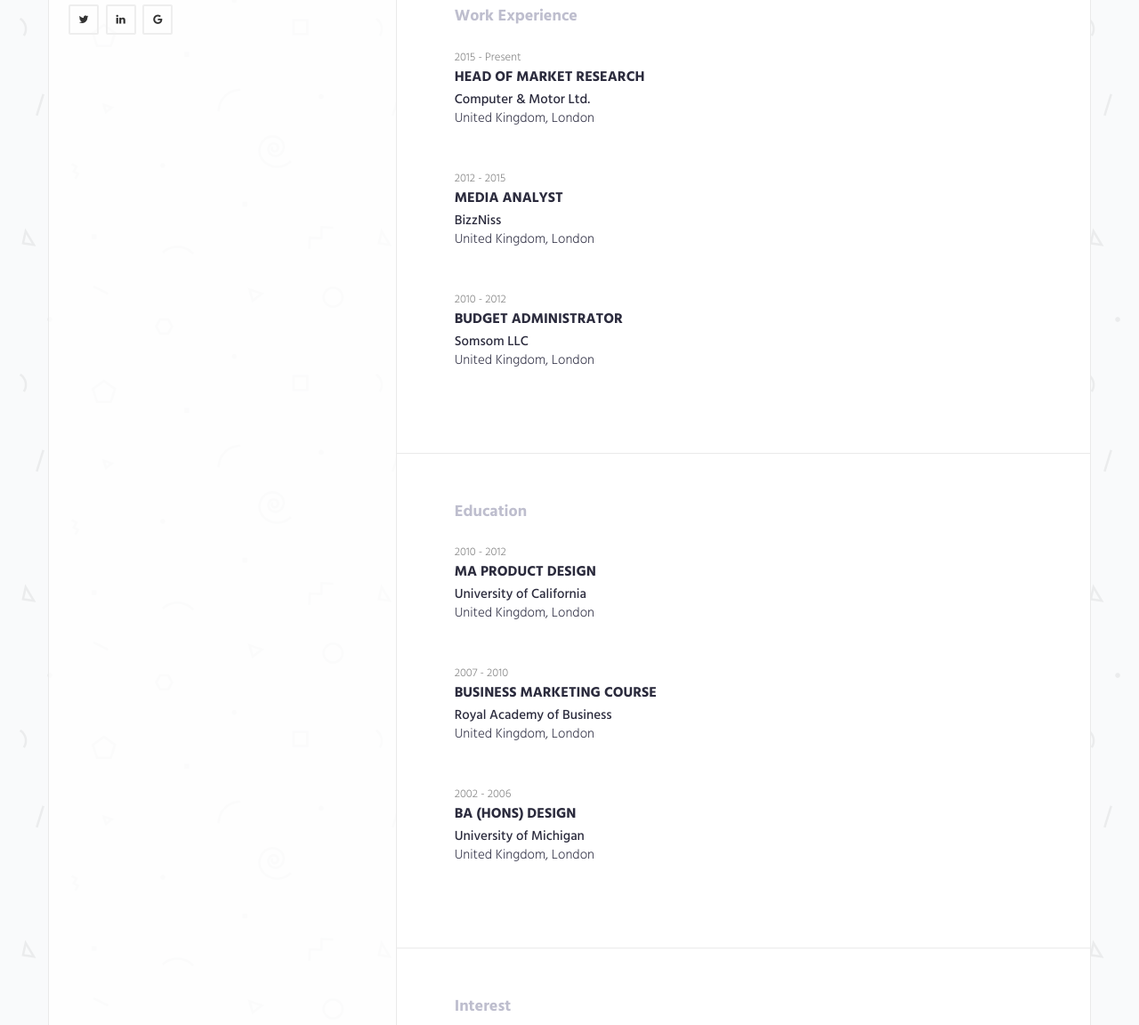
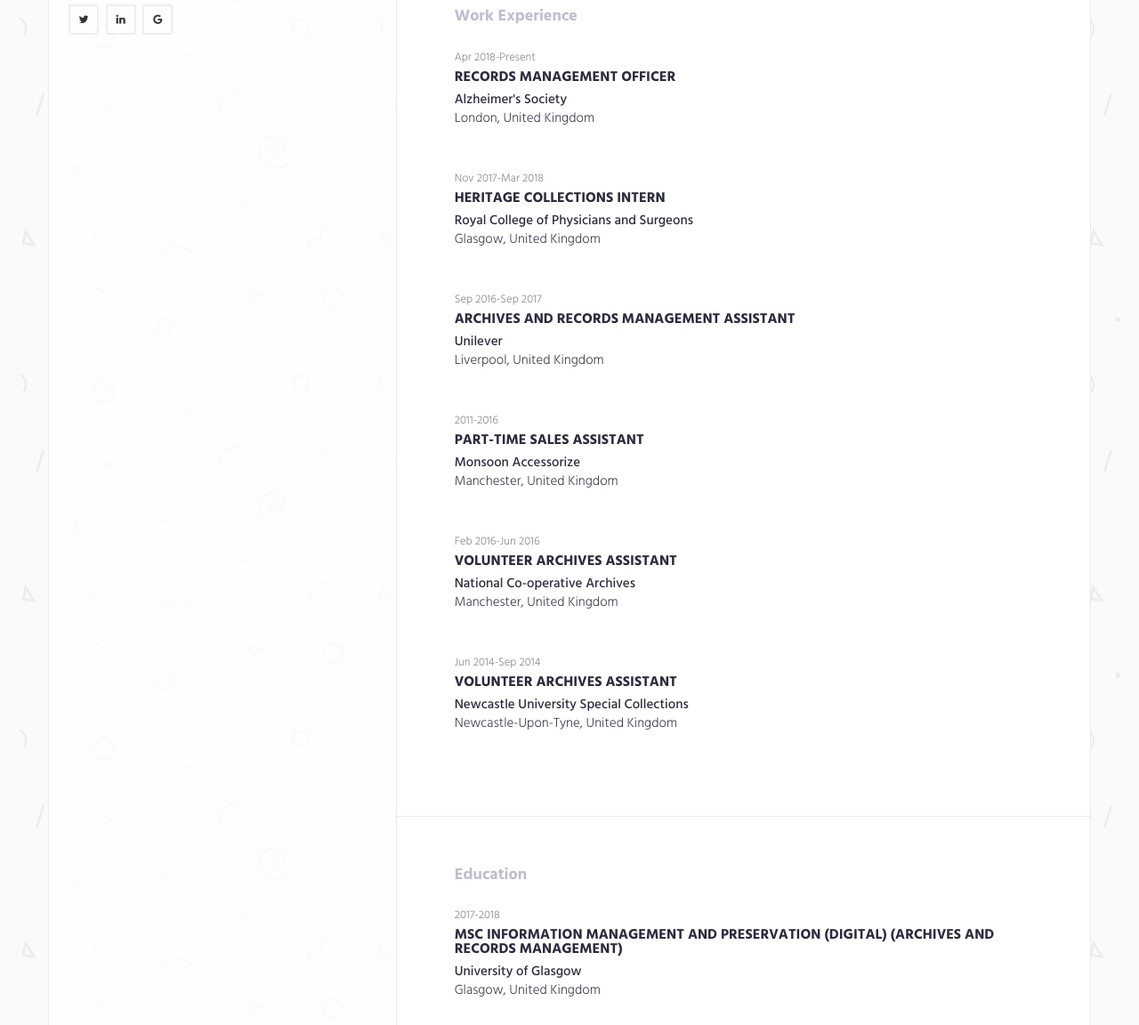
Before and after one commit to speckiel/CV-practice, a plain HTML site: page HTML/index.html in a window 1280 px wide. Shown: the part 899-2051 px from the top of the page at 89% size. Drawn offline with Linux system fonts and the light colour scheme.

Commit message:
Added info about education and work

```diff
--- a/HTML/index.html
+++ b/HTML/index.html
@@ -233,28 +233,49 @@
         <!--.row-->
         <div class="row">
             <div class="col-md-12">
+              <div class="content-item">
+                  <small>Apr 2018-Present</small>
+                  <h3>Records Management Officer</h3>
+                  <h4>Alzheimer's Society</h4>
+
+                  <p>London, United Kingdom</p>
+              </div>
+              <div class="content-item">
+                  <small>Nov 2017-Mar 2018</small>
+                  <h3>Heritage Collections Intern</h3>
+                  <h4>Royal College of Physicians and Surgeons</h4>
+
+                  <p>Glasgow, United Kingdom</p>
+              </div>
                 <div class="content-item">
-                    <small>2015 - Present</small>
-                    <h3>Head of market research</h3>
-                    <h4>Computer & Motor Ltd.</h4>
+                    <small>Sep 2016-Sep 2017</small>
+                    <h3>Archives and Records Management Assistant</h3>
+                    <h4>Unilever</h4>
 
-                    <p>United Kingdom, London</p>
+                    <p>Liverpool, United Kingdom</p>
+                </div>
+                <div class="content-item">
+                    <small>2011-2016</small>
+                    <h3>Part-time Sales Assistant</h3>
+                    <h4>Monsoon Accessorize</h4>
+
+                    <p>Manchester, United Kingdom</p>
                 </div>
                 <!-- .experience-item -->
                 <div class="content-item">
-                    <small>2012 - 2015</small>
-                    <h3>Media Analyst</h3>
-                    <h4>BizzNiss</h4>
+                    <small>Feb 2016-Jun 2016</small>
+                    <h3>Volunteer Archives Assistant</h3>
+                    <h4>National Co-operative Archives</h4>
 
-                    <p>United Kingdom, London</p>
+                    <p>Manchester, United Kingdom</p>
                 </div>
                 <!-- .experience-item -->
                 <div class="content-item">
-                    <small>2010 - 2012</small>
-                    <h3>Budget Administrator</h3>
-                    <h4>Somsom LLC</h4>
+                    <small>Jun 2014-Sep 2014</small>
+                    <h3>Volunteer Archives Assistant</h3>
+                    <h4>Newcastle University Special Collections</h4>
 
-                    <p>United Kingdom, London</p>
+                    <p>Newcastle-Upon-Tyne, United Kingdom</p>
                 </div>
                 <!-- .experience-item -->
             </div>
@@ -277,27 +298,19 @@
         <div class="row">
             <div class="col-md-12">
                 <div class="content-item">
-                    <small>2010 - 2012</small>
-                    <h3>MA Product Design</h3>
-                    <h4>University of California</h4>
+                    <small>2017-2018</small>
+                    <h3>MSc Information Management and Preservation (Digital) (Archives and Records Management)</h3>
+                    <h4>University of Glasgow</h4>
 
-                    <p>United Kingdom, London</p>
+                    <p>Glasgow, United Kingdom</p>
                 </div>
                 <!-- .experience-item -->
                 <div class="content-item">
-                    <small>2007 - 2010</small>
-                    <h3>Business marketing course</h3>
-                    <h4>Royal Academy of Business</h4>
+                    <small>2013-2016</small>
+                    <h3>BA (Hons.) English Literature</h3>
+                    <h4>The University of Manchester</h4>
 
-                    <p>United Kingdom, London</p>
-                </div>
-                <!-- .experience-item -->
-                <div class="content-item">
-                    <small>2002 - 2006</small>
-                    <h3>BA (Hons) Design</h3>
-                    <h4>University of Michigan</h4>
-
-                    <p>United Kingdom, London</p>
+                    <p>Manchester, United Kingdom</p>
                 </div>
                 <!-- .experience-item -->
             </div>
```
